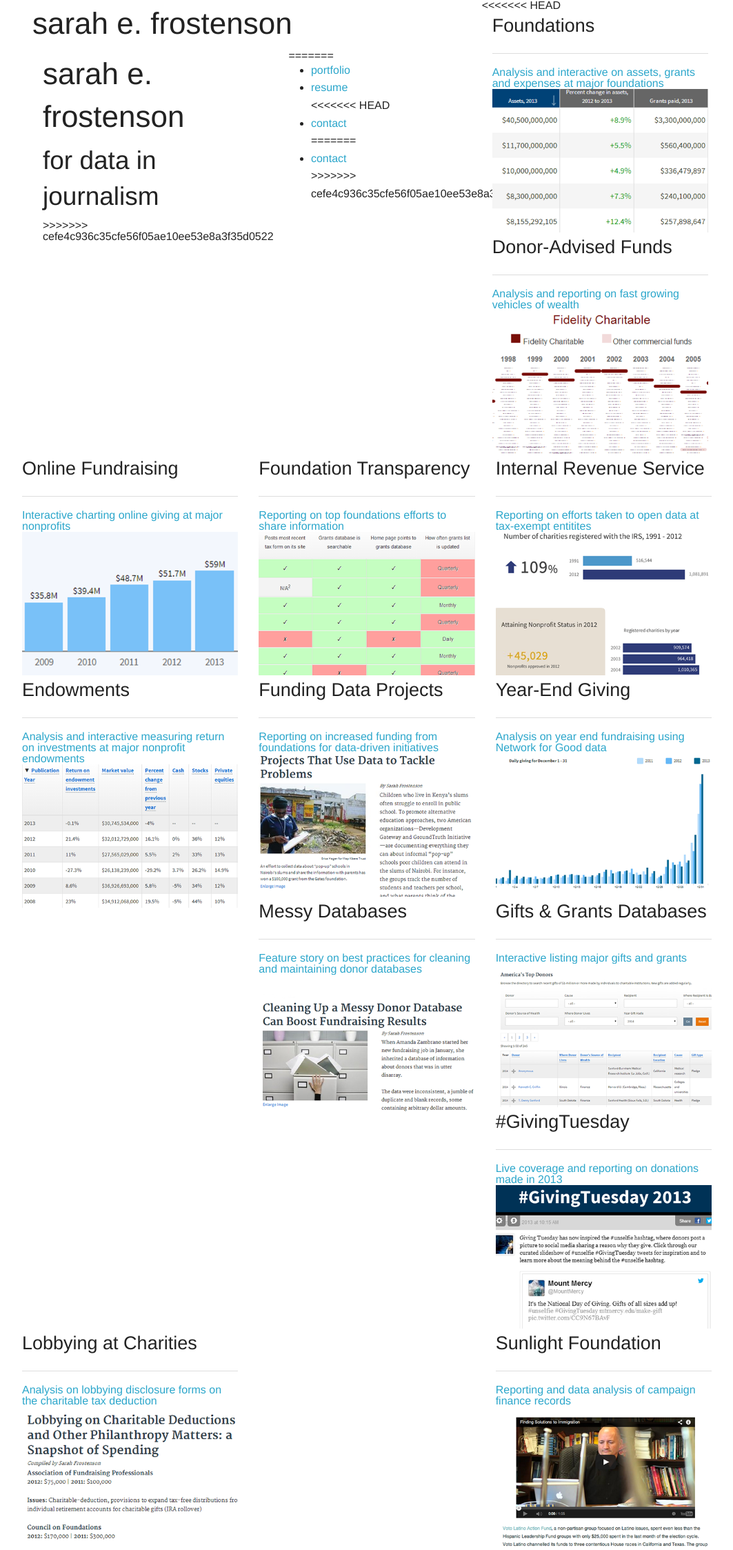
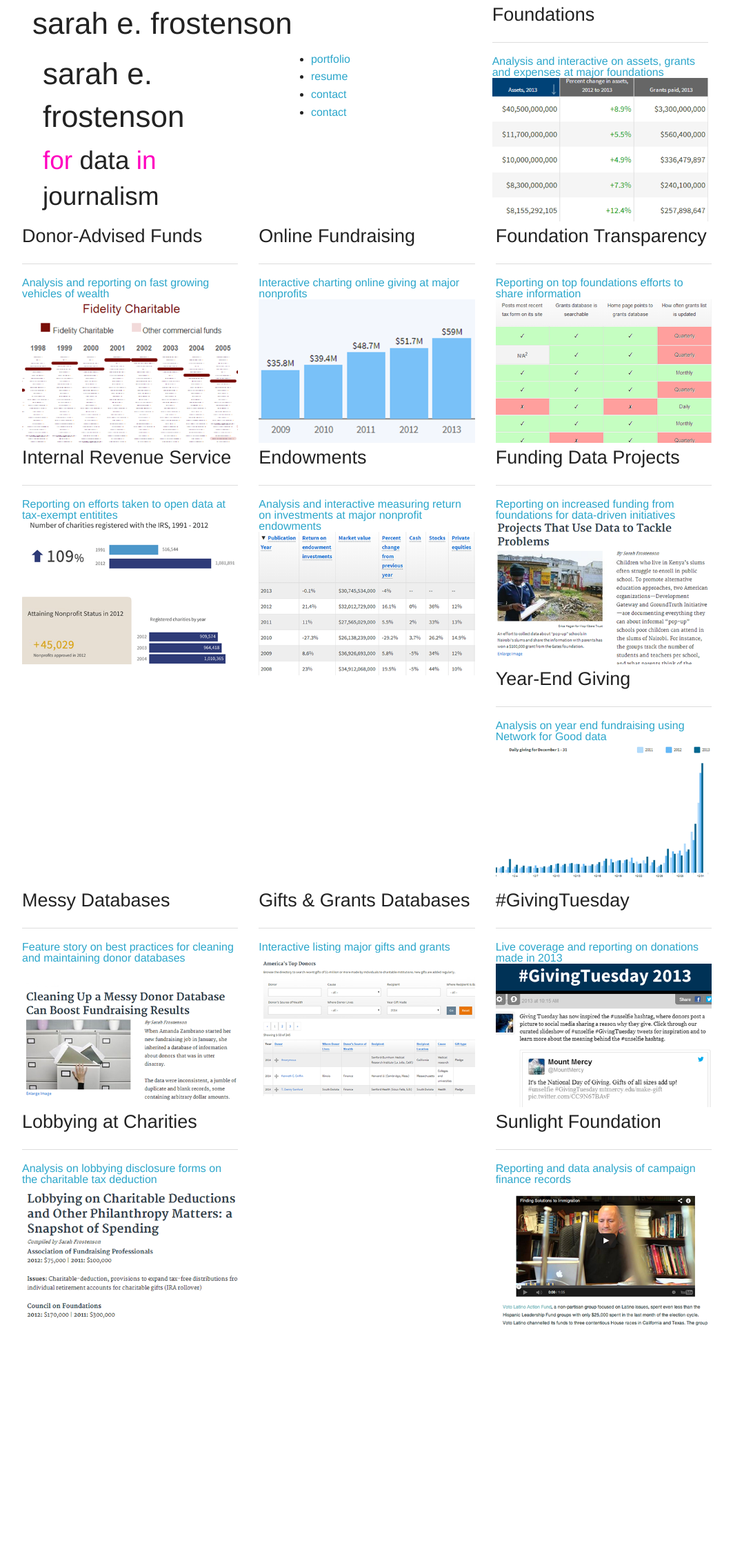
Before and after one commit to sfrostenson/sfrostenson.github.io, a Jekyll site: the page built from index.html, in a window 1280 px wide. Shown: the whole page at 69% size, without its empty margins (108-1171 px from the left). Built offline with Jekyll 4.4.1, drawn with Linux system fonts in a browser that asks for light colours; Markdown is read by kramdown in place of the engine named in the settings; after the commit the page ends 1926 px from its top, so only the background shows below that.

Commit message:
fixed includes and styles error

```diff
--- a/_includes/menu.html
+++ b/_includes/menu.html
@@ -1,17 +1,14 @@
 <div class="row top">
-<<<<<<< HEAD
         <div class="medium-8 column">
                 <div id="sarah">
                         <h1>sarah e. frostenson</h1>
                 </div>
 
-=======
         <div class="medium-7 column">
                 <a id="sarah" href="/">
                         <h1>sarah e. frostenson</h1>
                         <h2><span class="red">for</span> data <span class="red">in</span> journalism</h2>
                 </a>
->>>>>>> cefe4c936c35cfe56f05ae10ee53e8a3f35d0522
         </div>
 
         <div class="medium-5 column">
@@ -19,11 +16,8 @@
                         <ul>
                                 <li><a class="menu-button" href="/">portfolio</a></li>
                                 <li><a class="menu-button" href="/resume/">resume</a></li>
-<<<<<<< HEAD
                                 <li><a class="menu-button" href="/resume/">contact</a></li>
-=======
                                 <li><a class="menu-button" href="/contact/">contact</a></li>
->>>>>>> cefe4c936c35cfe56f05ae10ee53e8a3f35d0522
                         </ul>
                 </div>
         </div>
--- a/styles/main.css
+++ b/styles/main.css
@@ -1,13 +1,11 @@
-<<<<<<< HEAD
+
 h2, h3, h4, h5, h6 {
-=======
+
 h2, h3, h4, h5 {
->>>>>>> cefe4c936c35cfe56f05ae10ee53e8a3f35d0522
 	font-family: Oswald, "Helvetica Neue", Arial, sans-serif;
 }
 
 h1 {
-<<<<<<< HEAD
 	font-family: Georgia;
 	font-weight: 700;
 	font-size: 2em;
@@ -21,11 +19,10 @@ h1 {
 
 ul {
 	font-family: Raleway, "Helvetica Neue" Arial, sans-serif;
-=======
-        font-size: 3em;
-        line-height: 1.275em;
+	font-size: 3em;
+	line-height: 1.275em;
 	font-family: Raleway, "Helvetica Neue", Helvetica, sans-serif;
-        color: #333;
+    color: #333;
 }
 
 #sarah {
@@ -52,7 +49,6 @@ h2 {
 
 .menu ul {
 	font-family: Raleway, "Helvetica Neue", Helvetica, sans-serif;
->>>>>>> cefe4c936c35cfe56f05ae10ee53e8a3f35d0522
 	list-style: none;
 }
 
```
